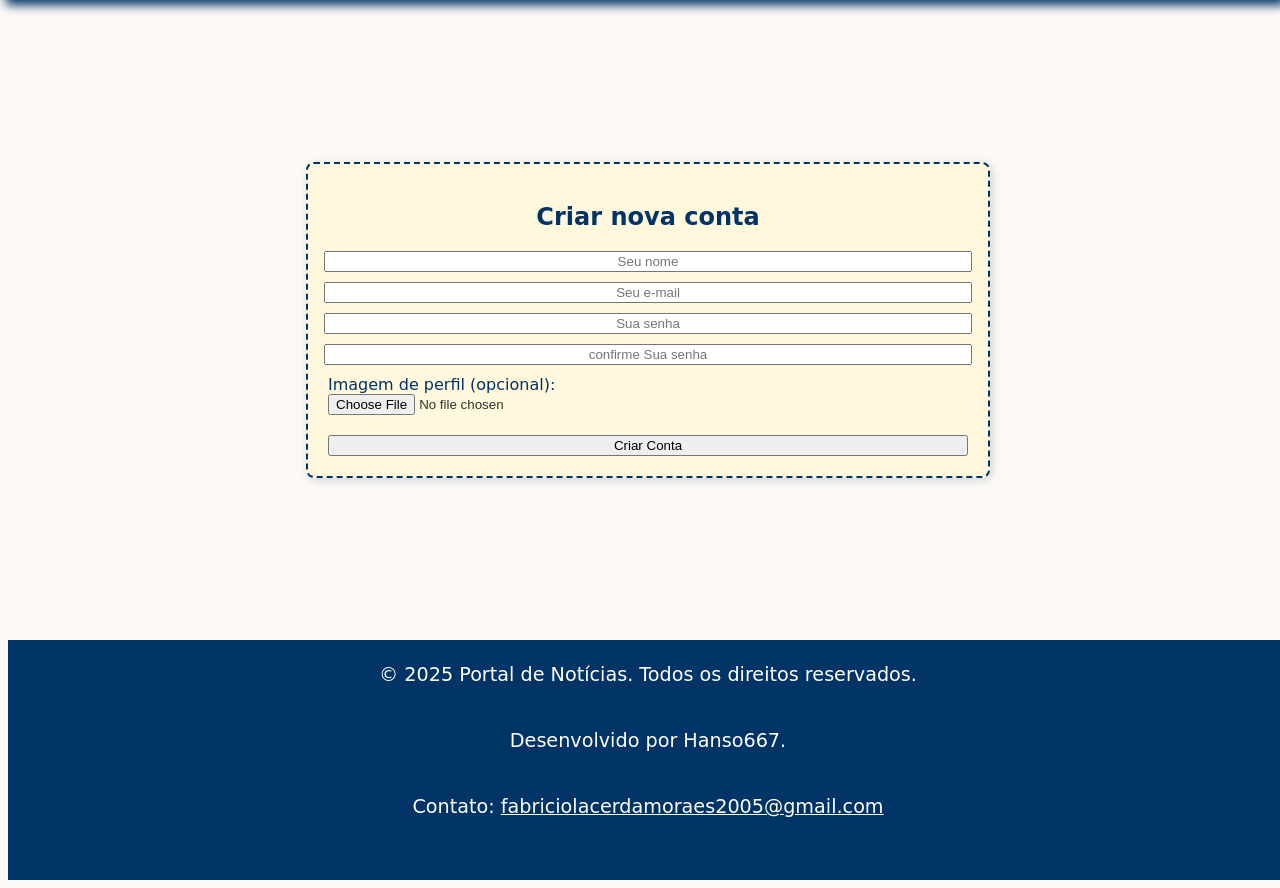
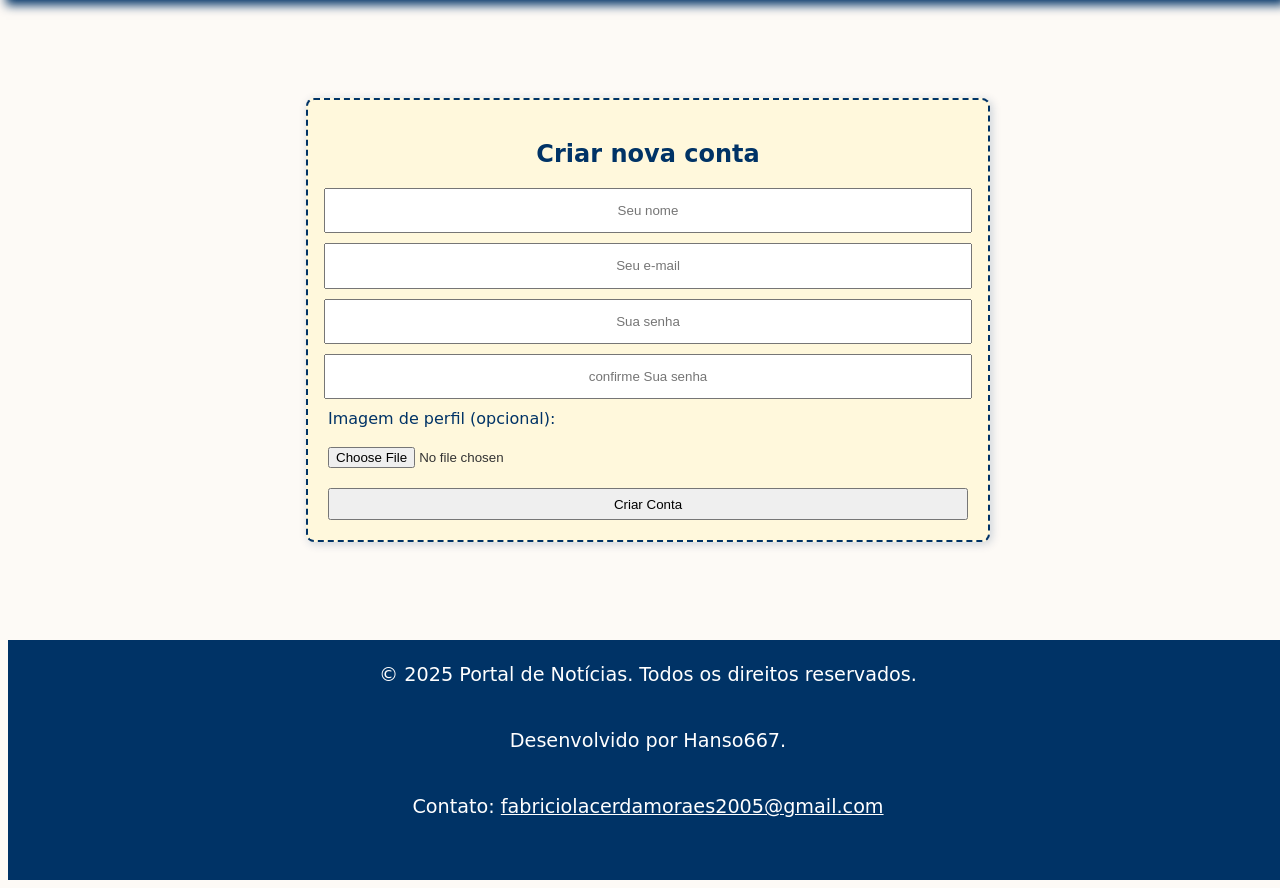
Before and after one commit to Hanso667/ProjetoNoticiario, a PHP site: page /pages/signin.php in a window 1280 px wide. Shown: the part 168-1056 px from the top of the page. Run offline with PHP 8.4, Linux system fonts and the light colour scheme; some libraries are stand-ins or nearby versions.

Commit message:
semifinal

```diff
--- a/index.php
+++ b/index.php
@@ -89,6 +89,7 @@ if ($searchTerm !== '') {
     <meta charset="UTF-8">
     <meta name="viewport" content="width=device-width, initial-scale=1.0">
     <title>Portal</title>
+    <link rel="icon" type="image/x-icon" href="./src/img/Logo.png">
 </head>
 
 <body>
--- a/pages/login.php
+++ b/pages/login.php
@@ -12,6 +12,7 @@ session_start();
     <meta charset="UTF-8">
     <meta name="viewport" content="width=device-width, initial-scale=1.0">
     <title>Login - Portal</title>
+    <link rel="icon" type="image/x-icon" href="../src/img/Logo.png">
 </head>
 
 <body>
--- a/pages/noticia.php
+++ b/pages/noticia.php
@@ -49,6 +49,7 @@ if (isset($_GET['id'])) {
     <link rel="stylesheet" href="../src/css/reset.css">
     <link rel="stylesheet" href="../src/css/noticia.css">
     <link href="https://cdn.quilljs.com/1.3.6/quill.snow.css" rel="stylesheet">
+    <link rel="icon" type="image/x-icon" href="../src/img/Logo.png">
 </head>
 
 <body>
--- a/pages/signin.php
+++ b/pages/signin.php
@@ -76,6 +76,7 @@ if ($_SERVER["REQUEST_METHOD"] == "POST") {
     <meta charset="UTF-8">
     <meta name="viewport" content="width=device-width, initial-scale=1.0">
     <title>Signin - Criar Conta</title>
+    <link rel="icon" type="image/x-icon" href="../src/img/Logo.png">
 </head>
 
 <body>
@@ -105,21 +106,21 @@ if ($_SERVER["REQUEST_METHOD"] == "POST") {
     </header>
 
     <main>
-        <form action="signin.php" method="POST" enctype="multipart/form-data" style="width: 50%; background: #fff8dc; padding: 20px; border: 2px dashed #003366; border-radius: 8px; box-shadow: 2px 2px 10px rgba(0, 51, 102, 0.2);">
+        <form action="signin.php" method="POST" enctype="multipart/form-data" style="height: 400px; width: 50%; background: #fff8dc; padding: 20px; border: 2px dashed #003366; border-radius: 8px; box-shadow: 2px 2px 10px rgba(0, 51, 102, 0.2);">
             <h2 style="color: #003366; margin-bottom: 20px;">Criar nova conta</h2>
 
             <?php if (!empty($erro)): ?>
                 <p style="color: red;"><?= $erro ?></p>
             <?php endif; ?>
 
-            <input type="text" name="nome" placeholder="Seu nome" required class="input-titulo" style="margin-bottom: 10px;">
-            <input type="email" name="email" placeholder="Seu e-mail" required class="input-titulo" style="margin-bottom: 10px;">
-            <input type="password" name="senha" placeholder="Sua senha" required class="input-titulo" style="margin-bottom: 10px;">
-            <input type="password" name="senhaC" placeholder="confirme Sua senha" required class="input-titulo" style="margin-bottom: 10px;">
-            <label style="color: #003366;">Imagem de perfil (opcional):</label>
-            <input type="file" name="imagem" accept="image/*" class="input-titulo" style="margin-bottom: 20px;" required>
+            <input type="text" name="nome" placeholder="Seu nome" required class="input-titulo" style="height: 10%; margin-bottom: 10px;">
+            <input type="email" name="email" placeholder="Seu e-mail" required class="input-titulo" style="height: 10%; margin-bottom: 10px;">
+            <input type="password" name="senha" placeholder="Sua senha" required class="input-titulo" style="height: 10%; margin-bottom: 10px;">
+            <input type="password" name="senhaC" placeholder="confirme Sua senha" required class="input-titulo" style="height: 10%; margin-bottom: 10px;">
+            <label style="color: #003366;">Imagem de perfil (opcional):</label><br>
+            <input type="file" name="imagem" accept="image/*" class="input-titulo" style=" margin-bottom: 20px;" required>
 
-            <button type="submit" class="botao-postar" style="width: 100%;">Criar Conta</button>
+            <button type="submit" class="botao-postar" style="height: 8%; width: 100%;">Criar Conta</button>
         </form>
     </main>
 
--- a/pages/usuarios.php
+++ b/pages/usuarios.php
@@ -31,6 +31,7 @@ if ($searchTerm !== '') {
     <meta charset="UTF-8">
     <meta name="viewport" content="width=device-width, initial-scale=1.0">
     <title>Usuários</title>
+    <link rel="icon" type="image/x-icon" href="../src/img/Logo.png">
 </head>
 
 <body>
--- a/src/css/dashboard.css
+++ b/src/css/dashboard.css
@@ -149,7 +149,7 @@ main h1 {
     flex-direction: row;
     justify-content: center;
     align-items: center;
-    width: 50%;
+    width: 80%;
     height: 50vh;
     gap: 20px;
     border: 1px solid #003366;
```
Also changed, not shown: deletarUser.php (+10 -3 lines), pages/dashboard.php (+10 -3 lines).
